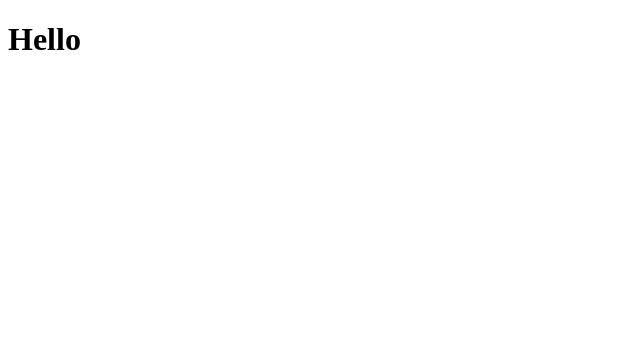
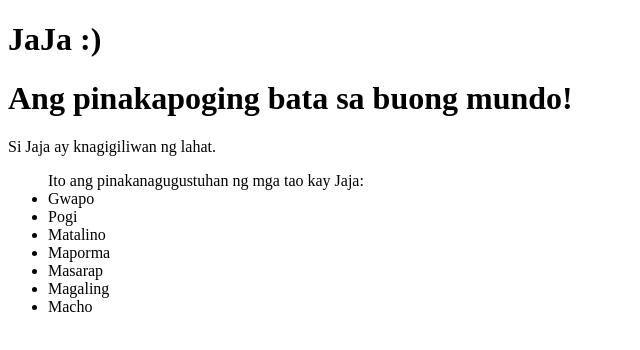
Before and after one commit to AlfredBadua/Tutorial, a plain HTML site: page index.html in a window 1280 px wide. Shown: the whole page, without its empty margins (0-640 px from the left). Drawn offline with Linux system fonts and the light colour scheme.

Commit message:
Update index.html

```diff
--- a/index.html
+++ b/index.html
@@ -8,8 +8,20 @@
   <title>Document</title>
 </head>
 
+<h1> JaJa :) </h1>
+
 <body>
-  <h1>Hello</h1>
+  <h1>Ang pinakapoging bata sa buong mundo!</h1>
+  <p>Si Jaja ay knagigiliwan ng lahat.</p>
+  <ul> Ito ang pinakanagugustuhan ng mga tao kay Jaja:
+    <li>Gwapo</li>
+    <li>Pogi</li>
+    <li>Matalino</li>
+    <li>Maporma</li>
+    <li>Masarap</li>
+    <li>Magaling</li>
+    <li>Macho</li>
+  </ul>
 </body>
 
 </html>
```
